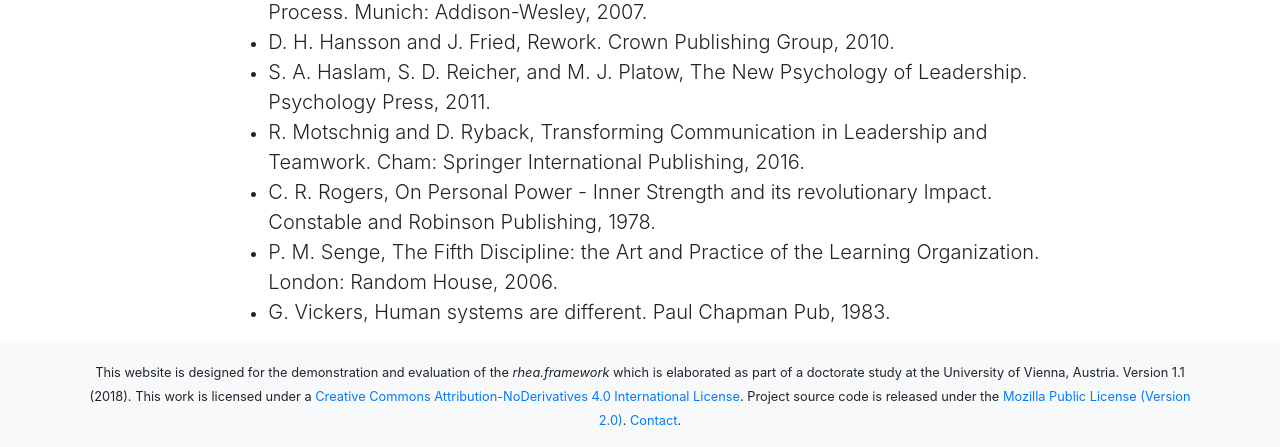
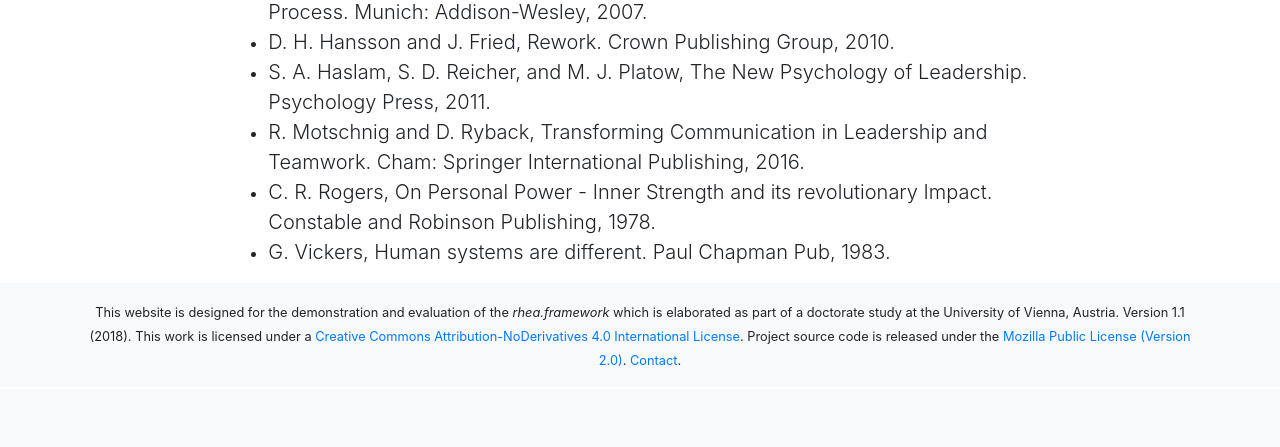
Before and after one commit to rheafmwk/rheafmwk, a Flask app: page /literature in a window 1280 px wide. Shown: the part 411-858 px from the top of the page. After the commit the page ends 777 px from the top, so only its background shows below. Run offline with Flask 2, Linux system fonts and the light colour scheme; parts of the project's set-up code (start-up, migrations or seed data) failed here and were passed over; some libraries are stand-ins or nearby versions.

Commit message:
edited literature

```diff
--- a/src/templates/literatureview.html
+++ b/src/templates/literatureview.html
@@ -83,7 +83,6 @@
 					<li><small class="lead">S. A. Haslam, S. D. Reicher, and M. J. Platow, The New Psychology of Leadership. Psychology Press, 2011.</small></li>
 					<li><small class="lead">R. Motschnig and D. Ryback, Transforming Communication in Leadership and Teamwork. Cham: Springer International Publishing, 2016.</small></li>
 					<li><small class="lead">C. R. Rogers, On Personal Power - Inner Strength and its revolutionary Impact. Constable and Robinson Publishing, 1978.</small></li>
-					<li><small class="lead">P. M. Senge, The Fifth Discipline: the Art and Practice of the Learning Organization. London: Random House, 2006.</small></li>
 					<li><small class="lead">G. Vickers, Human systems are different. Paul Chapman Pub, 1983.</small></li>
 				</ul>
 			</div>
```
